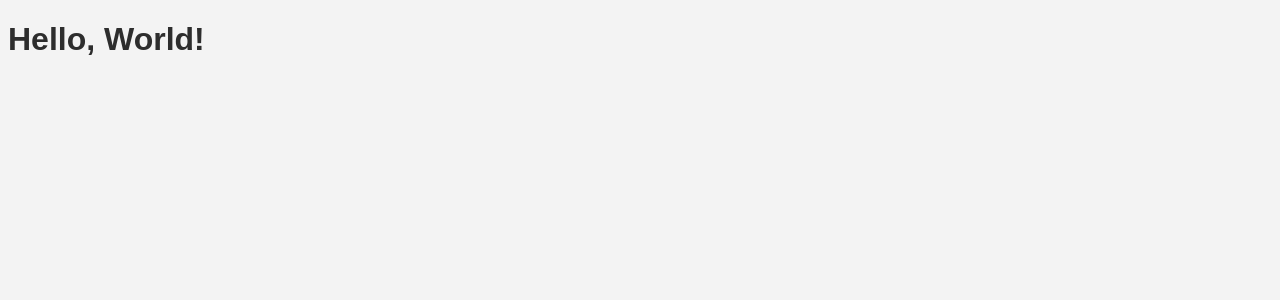
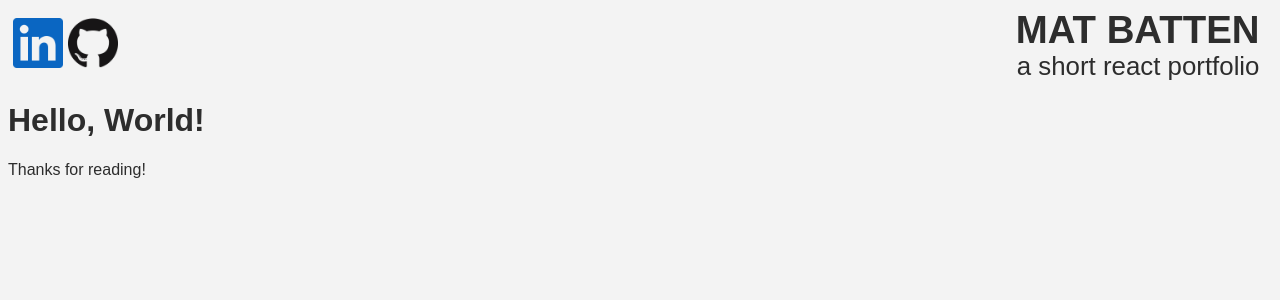
Before and after one commit to mat-projects/portfolio-frontend, a React (Create React App) app: page / in a window 1280 px wide. Shown: the top 300 px of the page. Built offline with nearby package versions, Linux system fonts and the light colour scheme.

Commit message:
updated readme, and App connections to components

```diff
--- a/package.json
+++ b/package.json
@@ -1,5 +1,5 @@
 {
-  "name": "academy-react-starter",
+  "name": "portofino",
   "version": "0.1.0",
   "private": true,
   "license": "CC-BY-NC-ND-4.0",
--- a/src/App.tsx
+++ b/src/App.tsx
@@ -1,7 +1,16 @@
+import Header from "./components/header";
+import Main from "./components/main";
+import Footer from "./components/footer";
 import { greet } from "./utils/greet";
 
 function App(): JSX.Element {
-  return <h1>{greet("World")}</h1>;
+  return (
+    <>
+      <Header />
+      <Main />
+      <Footer />
+    </>
+  );
 }
 
 export default App;
```
Also changed, not shown: 1 other file (tests, documents, lock files or other folders).
